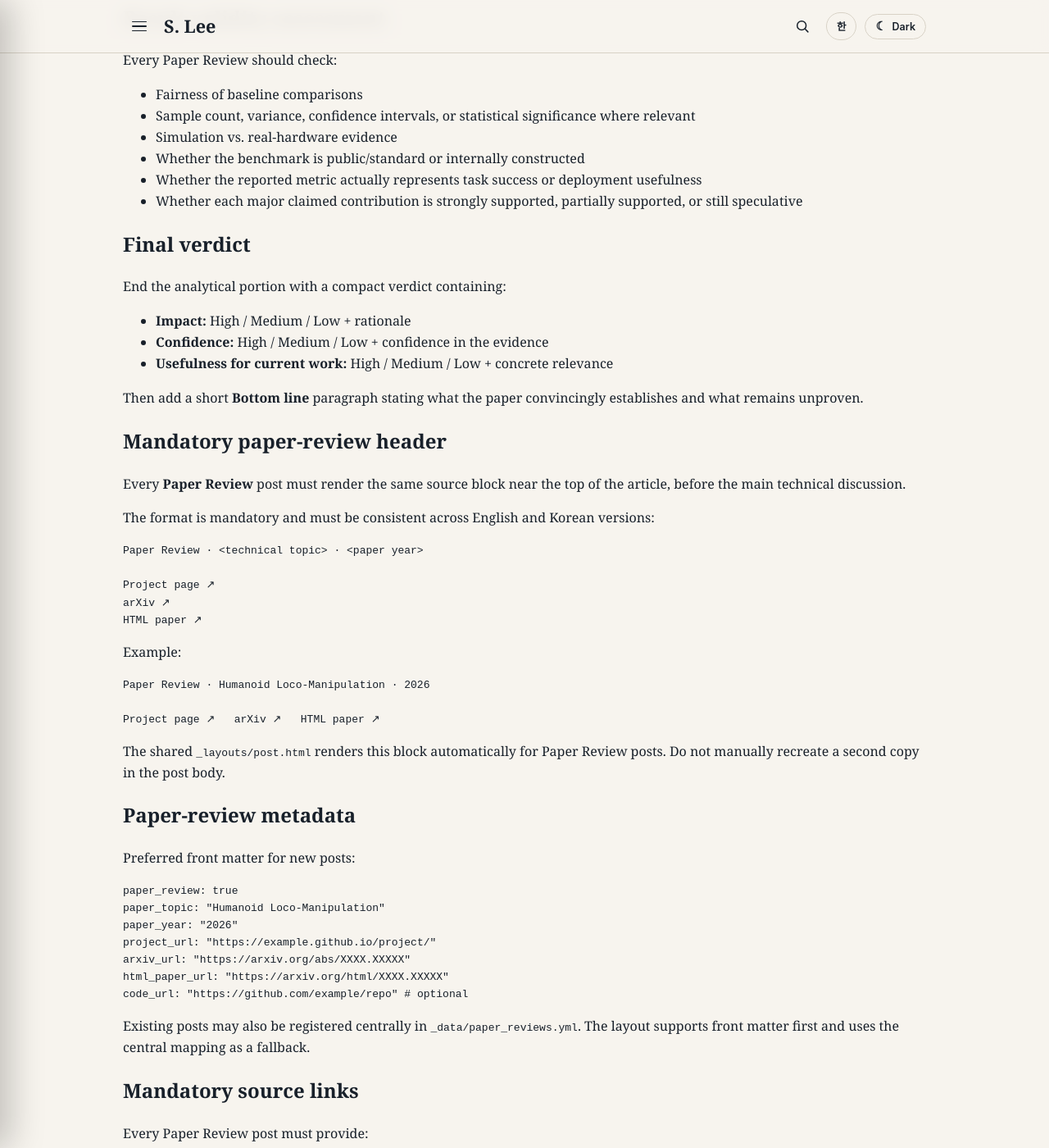
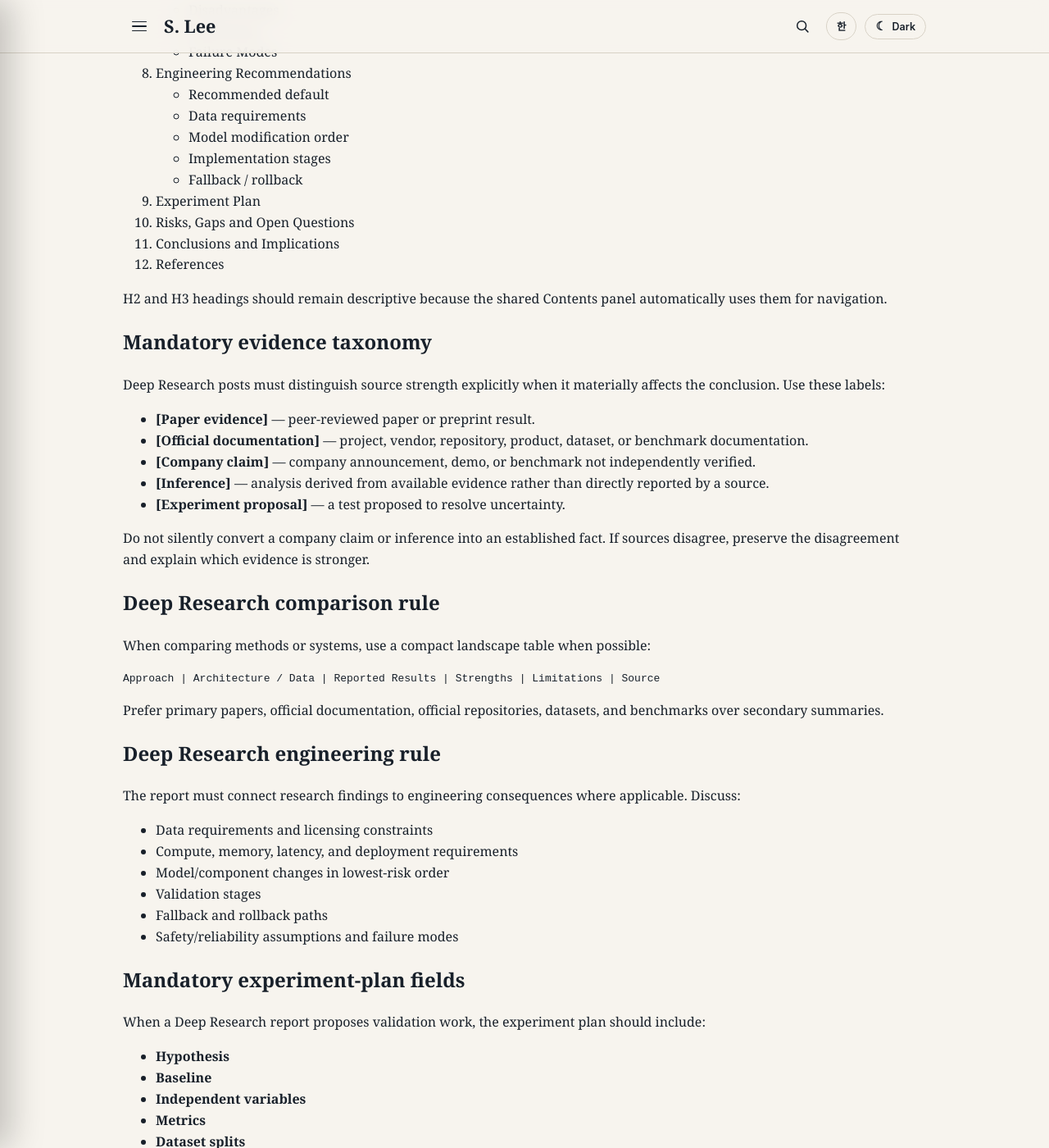
Before and after one commit to rokmc956k/rokmc956k.github.io, a Jekyll site: the page built from POST_GUIDELINES.md, in a window 1280 px wide and 1400 px high, scrolled down 2074 px. Shown: the whole window at 82% size. Built offline with Jekyll 4.4.1, drawn with Linux system fonts in a browser that asks for light colours; our own code applies the rules of GitHub Pages for plain Markdown files; some of the changed text lies outside the part shown.

Commit message:
Add canonical Deep Research posting rules

````diff
--- a/POST_GUIDELINES.md
+++ b/POST_GUIDELINES.md
@@ -1,6 +1,159 @@
 # Research Post Guidelines
 
-These rules apply to every research-paper review post published on this site.
+These rules define the canonical structures for research-oriented posts on this site.
+
+# Deep Research
+
+## Canonical Deep Research template
+
+All future **Deep Research** posts must start from the canonical Deep Research template unless the topic genuinely requires a different structure.
+
+Public reference pages:
+
+- English: `/posts/template-deep-research/`
+- Korean: `/ko/posts/template-deep-research/`
+
+Copyable source skeleton:
+
+- `_templates/deep-research-post.html`
+
+Category placement:
+
+- `Deep Research / VLA`
+- `Deep Research / RL`
+- `Deep Research / etc`
+
+Use `VLA` or `RL` when the main research question clearly belongs there; otherwise use `etc`.
+
+## Deep Research vs. Paper Review
+
+Use **Paper Review** when the unit of analysis is primarily one paper and the goal is to evaluate its claims, evidence, reproducibility, and implications.
+
+Use **Deep Research** when the goal is to synthesize multiple papers, official documentation, repositories, company claims, benchmarks, engineering constraints, and inference into a technical decision or research direction.
+
+A Deep Research post should end with a concrete engineering recommendation, experiment plan, or decision whenever the evidence supports one.
+
+## Required Deep Research structure
+
+Use this structure by default:
+
+1. Document metadata
+   - Topic
+   - Research question
+   - Author / Owner
+   - Audience
+   - Reference date
+   - Last updated
+   - Scope / Exclusions
+   - Confidence: High / Medium / Low
+2. Executive Summary
+   - Core conclusion
+   - Strongest evidence
+   - Engineering or strategic recommendation
+   - Unresolved risk
+3. Problem Definition
+   - Background
+   - Research Questions
+   - Terminology and Assumptions
+   - Evidence Taxonomy
+4. Theory and Technical Foundations
+   - Core definitions
+   - Equations and variable definitions
+   - Compute complexity / latency / memory
+   - Conditions under which theory breaks in a real system
+5. Related Work and Current Landscape
+6. Detailed Analysis
+   - Architecture
+   - Training and Data
+   - Inference and Deployment
+   - Evaluation and Generalization
+   - Safety and Reliability
+7. Trade-offs
+   - Advantages
+   - Disadvantages
+   - Limitations
+   - Failure Modes
+8. Engineering Recommendations
+   - Recommended default
+   - Data requirements
+   - Model modification order
+   - Implementation stages
+   - Fallback / rollback
+9. Experiment Plan
+10. Risks, Gaps and Open Questions
+11. Conclusions and Implications
+12. References
+
+H2 and H3 headings should remain descriptive because the shared Contents panel automatically uses them for navigation.
+
+## Mandatory evidence taxonomy
+
+Deep Research posts must distinguish source strength explicitly when it materially affects the conclusion. Use these labels:
+
+- **[Paper evidence]** — peer-reviewed paper or preprint result.
+- **[Official documentation]** — project, vendor, repository, product, dataset, or benchmark documentation.
+- **[Company claim]** — company announcement, demo, or benchmark not independently verified.
+- **[Inference]** — analysis derived from available evidence rather than directly reported by a source.
+- **[Experiment proposal]** — a test proposed to resolve uncertainty.
+
+Do not silently convert a company claim or inference into an established fact. If sources disagree, preserve the disagreement and explain which evidence is stronger.
+
+## Deep Research comparison rule
+
+When comparing methods or systems, use a compact landscape table when possible:
+
+```text
+Approach | Architecture / Data | Reported Results | Strengths | Limitations | Source
+```
+
+Prefer primary papers, official documentation, official repositories, datasets, and benchmarks over secondary summaries.
+
+## Deep Research engineering rule
+
+The report must connect research findings to engineering consequences where applicable. Discuss:
+
+- Data requirements and licensing constraints
+- Compute, memory, latency, and deployment requirements
+- Model/component changes in lowest-risk order
+- Validation stages
+- Fallback and rollback paths
+- Safety/reliability assumptions and failure modes
+
+## Mandatory experiment-plan fields
+
+When a Deep Research report proposes validation work, the experiment plan should include:
+
+- **Hypothesis**
+- **Baseline**
+- **Independent variables**
+- **Metrics**
+- **Dataset splits**
+- **Statistical test / confidence method / sample-count rule**
+- **Promotion / rejection criteria**
+
+The plan should be specific enough that an engineer or researcher could implement the first experiment without having to infer the decision criteria.
+
+## Deep Research conclusion rule
+
+The final section must answer the original research question directly and distinguish:
+
+1. Evidence-backed conclusions
+2. Remaining inference
+3. Missing evidence / unresolved risk
+4. Recommended next action
+
+When appropriate, end with a compact decision such as:
+
+- Adopt
+- Prototype
+- Investigate further
+- Reject
+
+Include a confidence level and rationale.
+
+---
+
+# Paper Review
 
 ## Canonical Paper Review template
 
@@ -195,4 +348,4 @@
 
 ## Standing rule
 
-This is a permanent project rule. All future Paper Review posts must start from the canonical Paper Review template and use the shared header/components rather than introducing custom per-post source-link or structural styling without a specific reason.
+This is a permanent project rule. All future Deep Research posts must start from the canonical Deep Research template, and all future Paper Review posts must start from the canonical Paper Review template, unless there is a specific technical reason to deviate.
````
